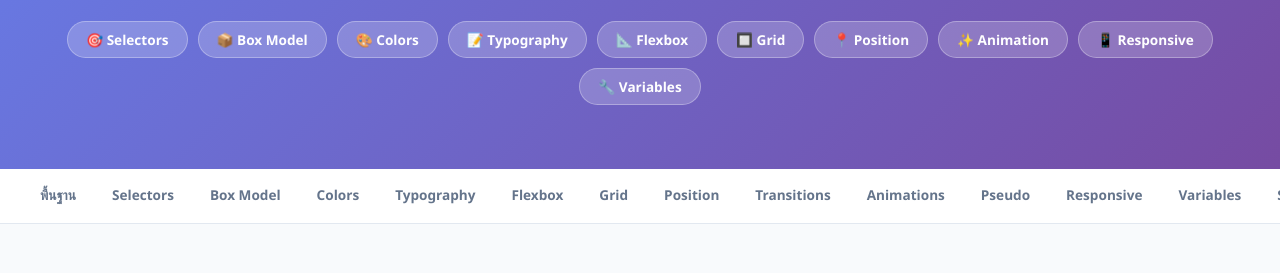
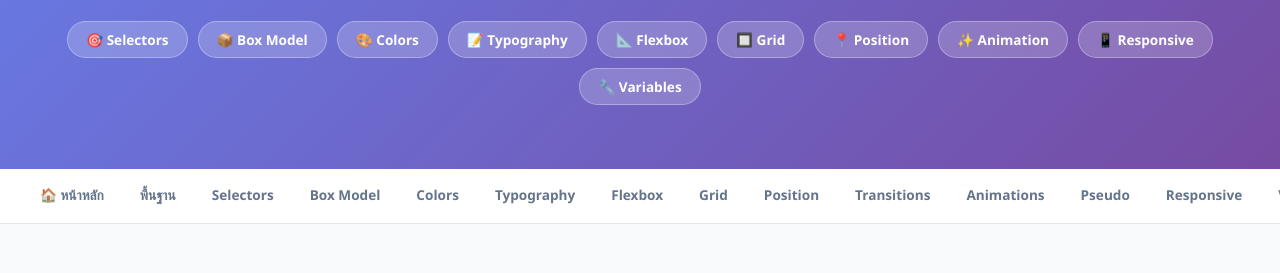
Before and after one commit to dusticom/FullStack-101, a plain HTML site: page css-teaching.html in a window 1280 px wide. Shown: the part 207-480 px from the top of the page. Drawn offline with Linux system fonts and the light colour scheme.

Commit message:
feat: add homepage navigation link to all teaching module pages

```diff
--- a/css-teaching.html
+++ b/css-teaching.html
@@ -319,6 +319,7 @@
      NAV
 ══════════════════════════════════════════════════ -->
 <nav class="nav-sticky">
+  <a href="index.html">🏠 หน้าหลัก</a>
   <a href="#basics">พื้นฐาน</a>
   <a href="#selectors">Selectors</a>
   <a href="#boxmodel">Box Model</a>
```
Also changed, not shown: express-typescript-teaching.html (+1 -0 lines), git-teaching.html (+1 -0 lines), javascript-es6-teaching.html (+1 -0 lines), linux-teaching.html (+1 -0 lines), mysql-teaching.html (+1 -0 lines), nextjs-redux-typescript-teaching.html (+1 -0 lines), sql-teaching.html (+1 -0 lines).
